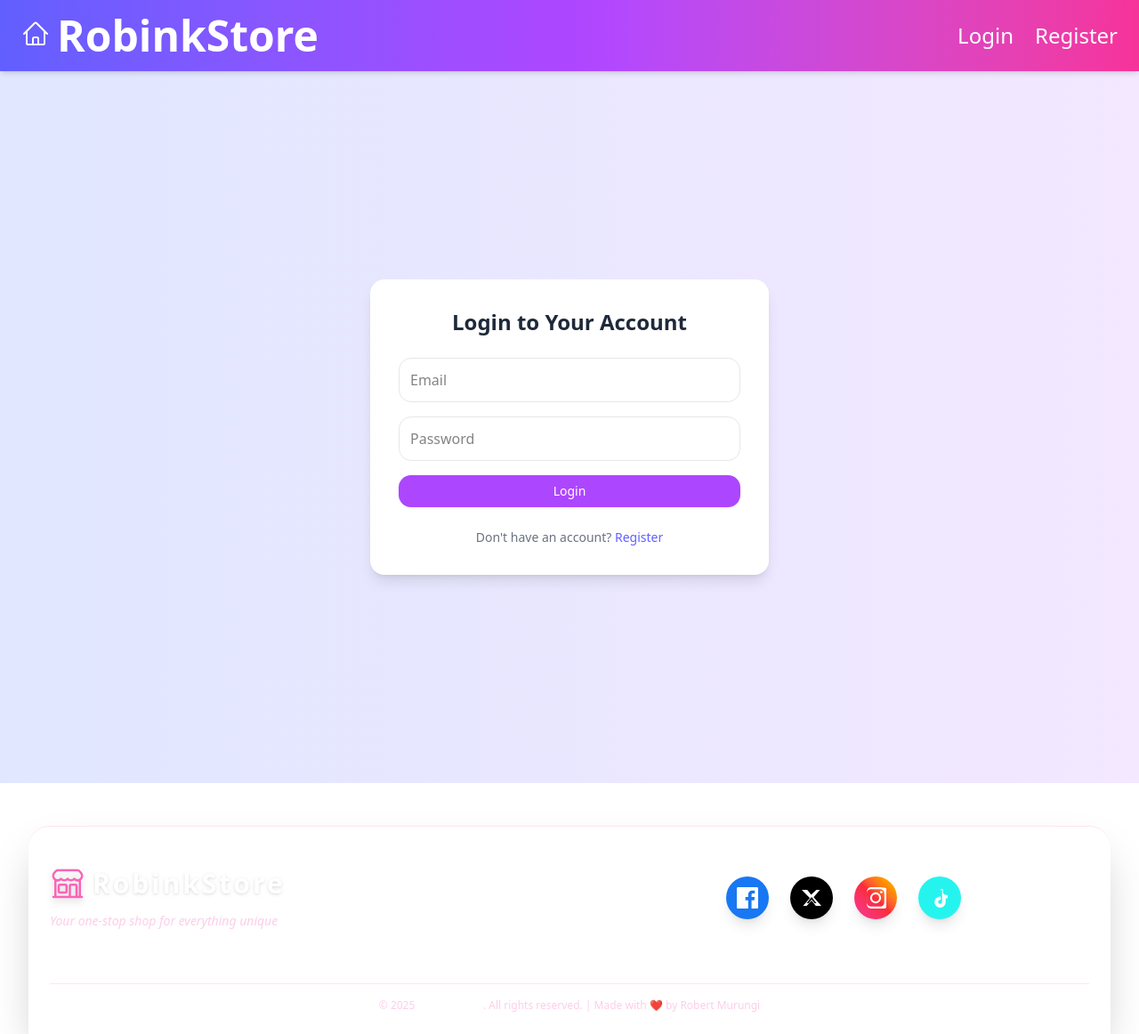
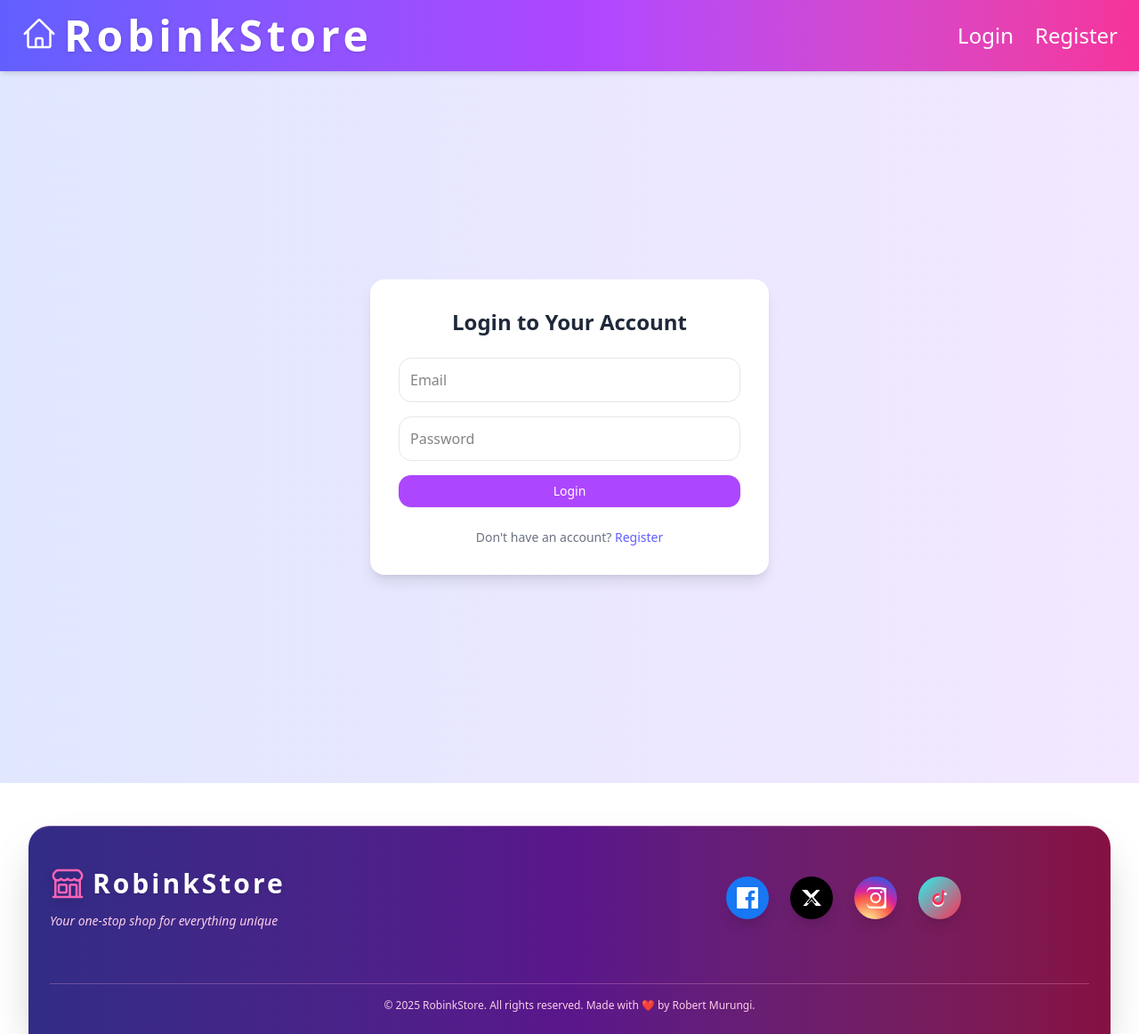
Before and after one commit to robaadekings/final-mern-project, a React (Vite) app in the folder multi-vendor-frontend/: page /login in a window 1280 px wide. Shown: the whole page at 89% size. Built offline with nearby package versions, Linux system fonts and the light colour scheme; no server answers.

Commit message:
"professional profile view"

```diff
--- a/multi-vendor-frontend/src/components/Footer.jsx
+++ b/multi-vendor-frontend/src/components/Footer.jsx
@@ -17,7 +17,7 @@ const TikTokIcon = () => (
 
 function Footer({ user }) {
     return (
-        <footer className="backdrop-blur-md bg-white/10 border-t border-pink-300/30 shadow-2xl rounded-t-3xl mx-2 md:mx-8 mt-12 overflow-hidden">
+        <footer className="bg-gradient-to-r from-indigo-900 via-purple-900 to-pink-900 border-t border-pink-300/30 shadow-2xl rounded-t-3xl mx-2 md:mx-8 mt-12 overflow-hidden">
             <div className="max-w-7xl mx-auto px-6 py-10 flex flex-col md:flex-row justify-between items-center gap-8 md:gap-0 text-center md:text-left">
                 {/* Brand/Logo & Tagline */}
                 <div className="flex flex-col items-center md:items-start gap-2 mb-4 md:mb-0 w-full">
@@ -37,17 +37,22 @@ function Footer({ user }) {
                     <a href="https://x.com" target="_blank" rel="noopener noreferrer" title="X" aria-label="X" className="rounded-full bg-black w-12 h-12 flex items-center justify-center shadow-lg hover:scale-110 transition-all">
                         <svg className="w-6 h-6" fill="#fff" viewBox="0 0 24 24" aria-hidden="true"><path d="M17.53 3H21.5l-7.19 8.21L23 21h-6.18l-4.84-6.07L6.5 21H2.5l7.61-8.7L1 3h6.18l4.34 5.45L17.53 3zm-2.13 15h2.13l-5.5-6.91-5.5 6.91h2.13l3.37-4.23 3.37 4.23z"/></svg>
                     </a>
-                    <a href="https://instagram.com" target="_blank" rel="noopener noreferrer" title="Instagram" aria-label="Instagram" className="rounded-full bg-gradient-to-tr from-pink-500 via-red-500 to-yellow-400 w-12 h-12 flex items-center justify-center shadow-lg hover:scale-110 transition-all">
+                    <a href="https://instagram.com" target="_blank" rel="noopener noreferrer" title="Instagram" aria-label="Instagram" className="rounded-full w-12 h-12 flex items-center justify-center shadow-lg hover:scale-110 transition-all" style={{background: 'radial-gradient(circle at 30% 110%, #fdf497 0%, #fdf497 5%, #fd5949 45%, #d6249f 60%, #285AEB 90%)'}}>
                         <svg className="w-6 h-6" fill="#fff" viewBox="0 0 24 24" aria-hidden="true"><path d="M12 2.163c3.204 0 3.584.012 4.85.07 1.366.062 2.633.334 3.608 1.308.974.974 1.246 2.242 1.308 3.608.058 1.266.07 1.646.07 4.85s-.012 3.584-.07 4.85c-.062 1.366-.334 2.633-1.308 3.608-.974.974-2.242 1.246-3.608 1.308-1.266.058-1.646.07-4.85.07s-3.584-.012-4.85-.07c-1.366-.062-2.633-.334-3.608-1.308-.974-.974-1.246-2.242-1.308-3.608C2.175 15.647 2.163 15.267 2.163 12s.012-3.584.07-4.85c.062-1.366.334-2.633 1.308-3.608C4.515 2.497 5.783 2.225 7.149 2.163 8.415 2.105 8.795 2.163 12 2.163zm0-2.163C8.741 0 8.332.012 7.052.07 5.771.128 4.659.334 3.608 1.385 2.557 2.436 2.351 3.548 2.293 4.829 2.235 6.109 2.223 6.518 2.223 12c0 5.482.012 5.891.07 7.171.058 1.281.264 2.393 1.315 3.444 1.051 1.051 2.163 1.257 3.444 1.315 1.28.058 1.689.07 7.171.07s5.891-.012 7.171-.07c1.281-.058 2.393-.264 3.444-1.315 1.051-1.051 1.257-2.163 1.315-3.444.058-1.28.07-1.689.07-7.171s-.012-5.891-.07-7.171c-.058-1.281-.264-2.393-1.315-3.444C19.393.334 18.281.128 17 .07 15.719.012 15.309 0 12 0zm0 5.838a6.162 6.162 0 1 0 0 12.324 6.162 6.162 0 0 0 0-12.324zm0 10.162a3.999 3.999 0 1 1 0-7.998 3.999 3.999 0 0 1 0 7.998zm6.406-11.845a1.44 1.44 0 1 0 0 2.88 1.44 1.44 0 0 0 0-2.88z"/></svg>
                     </a>
-                    <a href="https://tiktok.com" target="_blank" rel="noopener noreferrer" title="TikTok" aria-label="TikTok" className="rounded-full bg-[#25F4EE] w-12 h-12 flex items-center justify-center shadow-lg hover:scale-110 transition-all">
-                        <svg className="w-6 h-6" fill="#fff" viewBox="0 0 24 24" aria-hidden="true"><path d="M12.75 2h2.25a.75.75 0 0 1 .75.75v2.25a3.75 3.75 0 0 0 3.75 3.75h.75A.75.75 0 0 1 21 9.5v2.25a.75.75 0 0 1-.75.75h-1.5v4.25a6.25 6.25 0 1 1-6.25-6.25.75.75 0 0 1 .75.75v2.25a.75.75 0 0 1-.75.75 2.25 2.25 0 1 0 2.25 2.25V2.75A.75.75 0 0 1 12.75 2z"/></svg>
+                    <a href="https://tiktok.com" target="_blank" rel="noopener noreferrer" title="TikTok" aria-label="TikTok" className="rounded-full w-12 h-12 flex items-center justify-center shadow-lg hover:scale-110 transition-all" style={{background: 'linear-gradient(135deg, #25F4EE 0%, #FE2C55 100%)'}}>
+                        <svg className="w-6 h-6" viewBox="0 0 48 48" aria-hidden="true">
+                          <g>
+                            <path fill="#fff" d="M33.5 6.5c.6 3.2 3.1 5.7 6.3 6.3v5.2c-2.1.2-4.2-.1-6.2-.8v13.7c0 7.2-5.8 13-13 13s-13-5.8-13-13 5.8-13 13-13c.7 0 1.4.1 2.1.2v5.3c-.7-.2-1.4-.3-2.1-.3-4.3 0-7.7 3.5-7.7 7.7s3.5 7.7 7.7 7.7 7.7-3.5 7.7-7.7V6.5h5.2z"/>
+                            <path fill="#FE2C55" d="M39.8 12.8c-3.2-.6-5.7-3.1-6.3-6.3h-5.2v20.2c0 4.3-3.5 7.7-7.7 7.7s-7.7-3.5-7.7-7.7 3.5-7.7 7.7-7.7c.7 0 1.4.1 2.1.3v-5.3c-.7-.1-1.4-.2-2.1-.2-7.2 0-13 5.8-13 13s5.8 13 13 13 13-5.8 13-13V12c2 .7 4.1 1 6.2.8v-5.2z"/>
+                          </g>
+                        </svg>
                     </a>
                 </div>
             </div>
             <div className="max-w-7xl mx-auto px-6 pb-6 pt-2 text-center text-xs text-pink-200 mt-2">
                 <hr className="border-pink-300/30 mb-4" />
-                <p>&copy; {new Date().getFullYear()} <span className="font-bold text-white">RobinkStore</span>. All rights reserved. | Made with <span className="text-pink-400">❤️</span> by Robert Murungi</p>
+                <p>© 2025 RobinkStore. All rights reserved. Made with <span className="text-pink-400">❤️</span> by Robert Murungi.</p>
             </div>
         </footer>
     );
--- a/multi-vendor-frontend/src/components/Navbar.jsx
+++ b/multi-vendor-frontend/src/components/Navbar.jsx
@@ -38,7 +38,10 @@ function Navbar({ user, logoutHandler, cartCount }) {
     return (
         <nav className="bg-gradient-to-r from-indigo-500 via-purple-500 to-pink-500 text-white shadow-md sticky top-0 z-50">
             <div className="max-w-7xl mx-auto flex justify-between items-center py-4 px-6">
-                <Link to="/" className="text-5xl font-bold flex items-center gap-2"><HomeIcon className="w-8 h-8 inline mb-1" aria-label="Home" /> RobinkStore</Link>
+                <Link to="/" className="flex items-center gap-2 group select-none">
+                    <HomeIcon className="w-12 h-12 inline mb-1 md:w-10 md:h-10 transition-all duration-200" aria-label="Home" />
+                    <span className="font-extrabold tracking-widest text-white drop-shadow text-3xl md:text-5xl group-hover:scale-105 transition-all duration-200 max-w-[8.5rem] md:max-w-none truncate">RobinkStore</span>
+                </Link>
 
                 <div className="md:hidden flex items-center gap-4">
                     {/* Cart Icon (Mobile) */}
@@ -145,7 +148,6 @@ function Navbar({ user, logoutHandler, cartCount }) {
                             </Link>
                             <Link to="/orders" onClick={() => setIsOpen(false)} className="block hover:text-gray-200">Orders</Link>
                             {/* ...other roles... */}
-                            <button onClick={handleLogout} className="block w-full text-left hover:text-gray-200">Logout</button>
                         </>
                     )}
                     {!user && (
@@ -180,6 +182,10 @@ function BottomNavbar({ user, cartCount }) {
                 )}
                 <span className="text-xs">Cart</span>
             </Link>
+            <Link to="/orders" className="flex flex-col items-center" aria-label="Orders" title="Orders">
+                <ClipboardDocumentListIcon className="w-7 h-7" />
+                <span className="text-xs">Orders</span>
+            </Link>
             <Link to="/profile" className="flex flex-col items-center" aria-label="Profile" title="Profile">
                 <UserCircleIcon className="w-7 h-7" />
                 <span className="text-xs">Profile</span>
--- a/multi-vendor-frontend/src/pages/Orders.jsx
+++ b/multi-vendor-frontend/src/pages/Orders.jsx
@@ -85,7 +85,7 @@ function Orders() {
                         </ul>
                       </div>
                       <div className="flex justify-end">
-                        <a href={`/orders/${order._id}`} className="text-indigo-600 hover:underline text-sm font-medium">View Details</a>
+                        <a href={`/products/${order.items[0]?.productId}`} className="text-indigo-600 hover:underline text-sm font-medium">View Details</a>
                       </div>
                     </div>
                   ))}
```
